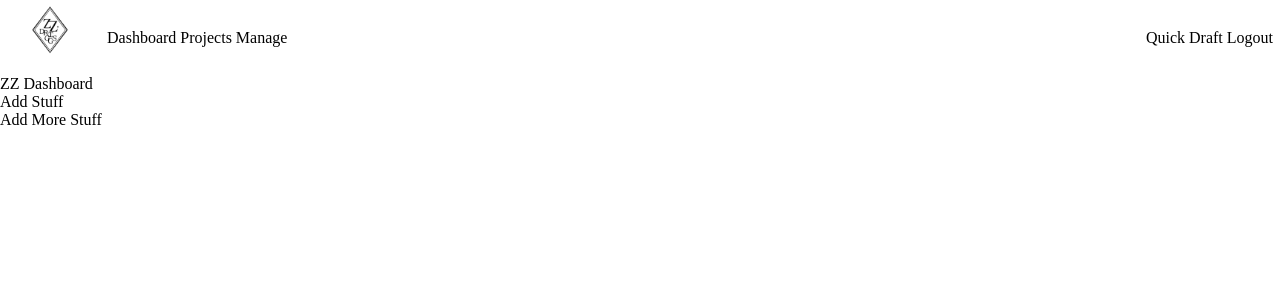
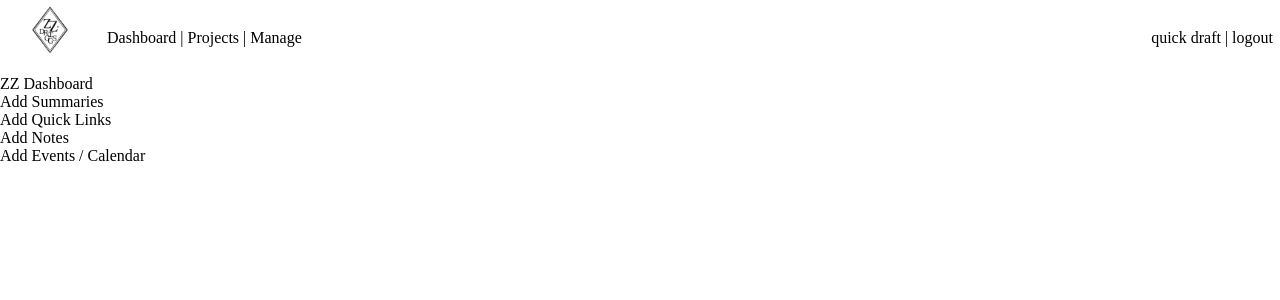
Before and after one commit to astaiglesia/enterprise-poc, a React (Create React App) app: page /dashboard in a window 1280 px wide. Shown: the top 300 px of the page. Built offline with nearby package versions, Linux system fonts and the light colour scheme.

Commit message:
abstract hero content to props

```diff
--- a/src/components/Content/Content.module.css
+++ b/src/components/Content/Content.module.css
@@ -1,6 +1,7 @@
 .container {
   background-color: azure;
 
+  height: 80%;
   display: flex;
   flex-wrap: wrap;
   justify-content: center;
--- a/src/components/MainFooter/MainFooter.jsx
+++ b/src/components/MainFooter/MainFooter.jsx
@@ -5,9 +5,9 @@ import styles from './MainFooter.module.css';
 const MainFooter = () => {
 
   return (
-    <div className={styles.footer}>
-      some footer content here
-    </div>
+    <footer className={styles['main-footer']}>
+      <p><i>design&development: </i> <em>sunset-sessions</em></p>
+    </footer>
   )
 };
 
--- a/src/components/MainFooter/MainFooter.module.css
+++ b/src/components/MainFooter/MainFooter.module.css
@@ -1,7 +1,13 @@
-.footer {
-  border: thin solid orange;
-  height: 100px;
+.main-footer{
+  /* border: thin solid blue; */
   display: flex;
-  justify-content: center;
-  align-items: center;
+  justify-content: flex-end;
 }
+
+.main-footer p {
+  font-size: 8px;
+  margin: 10px;
+}
+.main-footer em {
+  font-size: 12px;
+}
--- a/src/components/MainHeader/MainHeader.jsx
+++ b/src/components/MainHeader/MainHeader.jsx
@@ -17,8 +17,8 @@ const MainHeader = () => {
             height="100" >
         </img>
         <nav>
-          <Link className={styles.navlink} to="/dashboard" >Dashboard</Link>
-          <NavLink className={styles.navlink} to="/projects" >Projects</NavLink>
+          <Link className={styles.navlink} to="/dashboard" >Dashboard |</Link>
+          <Link className={styles.navlink} to="/projects" >Projects |</Link>
           <Link className={styles.navlink} to="/manage" >Manage</Link>
         </nav>
       </div>
@@ -27,8 +27,8 @@ const MainHeader = () => {
 
 
       <nav>
-        <Link className={styles.navlink} to="/projects">Quick Draft</Link>
-        <Link className={styles.navlink} to="/">Logout</Link>
+        <Link className={styles.navlink} to="/projects">quick draft |</Link>
+        <Link className={styles.navlink} to="/">logout</Link>
       </nav>
         {/* <div>
             codesplit to a nav component and add your nav items, <a href="https://a11y-style-guide.com/style-guide/section-navigation.html">remember to make it accessible!</a>
--- a/src/components/MainHero/MainHero.jsx
+++ b/src/components/MainHero/MainHero.jsx
@@ -2,12 +2,12 @@ import React from "react";
 
 import styles from './MainHero.module.css'
 
-const MainHero = () => {
+const MainHero = props => {
 
   return (
     <div className={styles['main-hero']}>
-      <h1>React + Redux Sample App</h1>
-      <div>Complete with Webpack 5 + Babel + CSS Modules</div>
+      <h1>{props.heading}</h1>
+      <div>{props.message}</div>
     </div>
   )
 }
--- a/src/features/DashboardPage/Dashboard.jsx
+++ b/src/features/DashboardPage/Dashboard.jsx
@@ -22,8 +22,10 @@ const DashboardPage = () => {
     <React.Fragment>
       <MainHeader />
       <div>ZZ Dashboard</div>
-      <div>Add Stuff</div>
-      <div>Add More Stuff</div>
+      <div>Add Summaries</div>
+      <div>Add Quick Links</div>
+      <div>Add Notes</div>
+      <div>Add Events / Calendar</div>
     </React.Fragment>
   )
 };
--- a/src/features/ProjectsViewPage/ProjectsViewPage.jsx
+++ b/src/features/ProjectsViewPage/ProjectsViewPage.jsx
@@ -11,6 +11,8 @@
 
 import React from 'react';
 
+import styles from "./ProjectsViewPage.module.css"
+
 import MainHeader from '../../components/MainHeader/MainHeader';
 import MainHero from '../../components/MainHero/MainHero';
 import MainFooter from '../../components/MainFooter/MainFooter';
@@ -19,12 +21,15 @@ import Content from '../../components/Content/Content';
 const ProjectViewPage = () => {
 
   return (
-    <React.Fragment>
+    <div className={styles.pages}>
       <MainHeader />
-      <MainHero />
+      <MainHero
+        heading="Projects Overview"
+        message="Draft a quick project or search through your database here"
+      />
       <Content />
       <MainFooter />
-    </React.Fragment>
+    </div>
   )
 };
 
--- /dev/null
+++ b/src/features/ProjectsViewPage/ProjectsViewPage.module.css
@@ -0,0 +1,8 @@
+.pages {
+  background-color: white;
+  height: 100%;
+
+  display: flex;
+  flex-direction: column;
+  align-content: space-between;
+}
```
